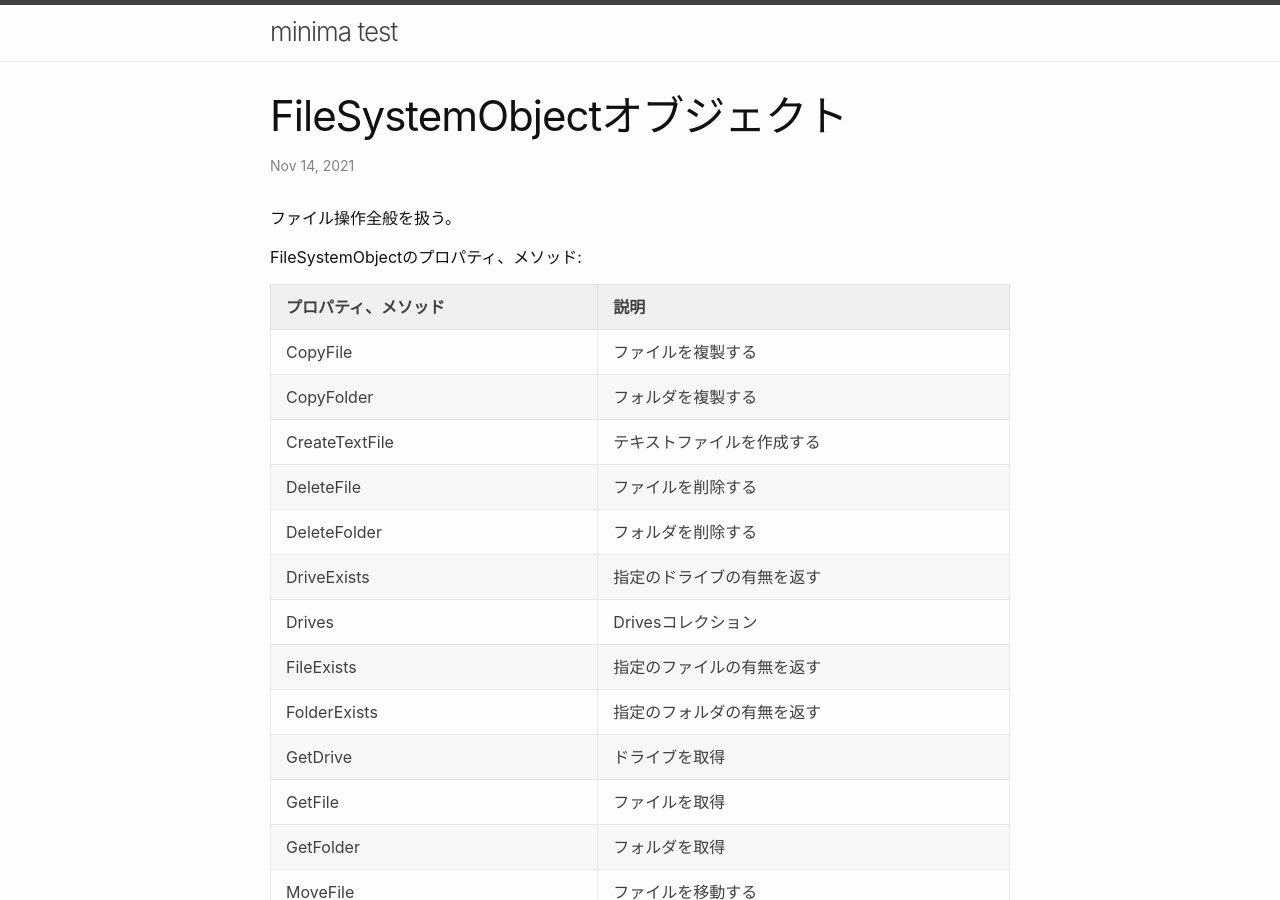
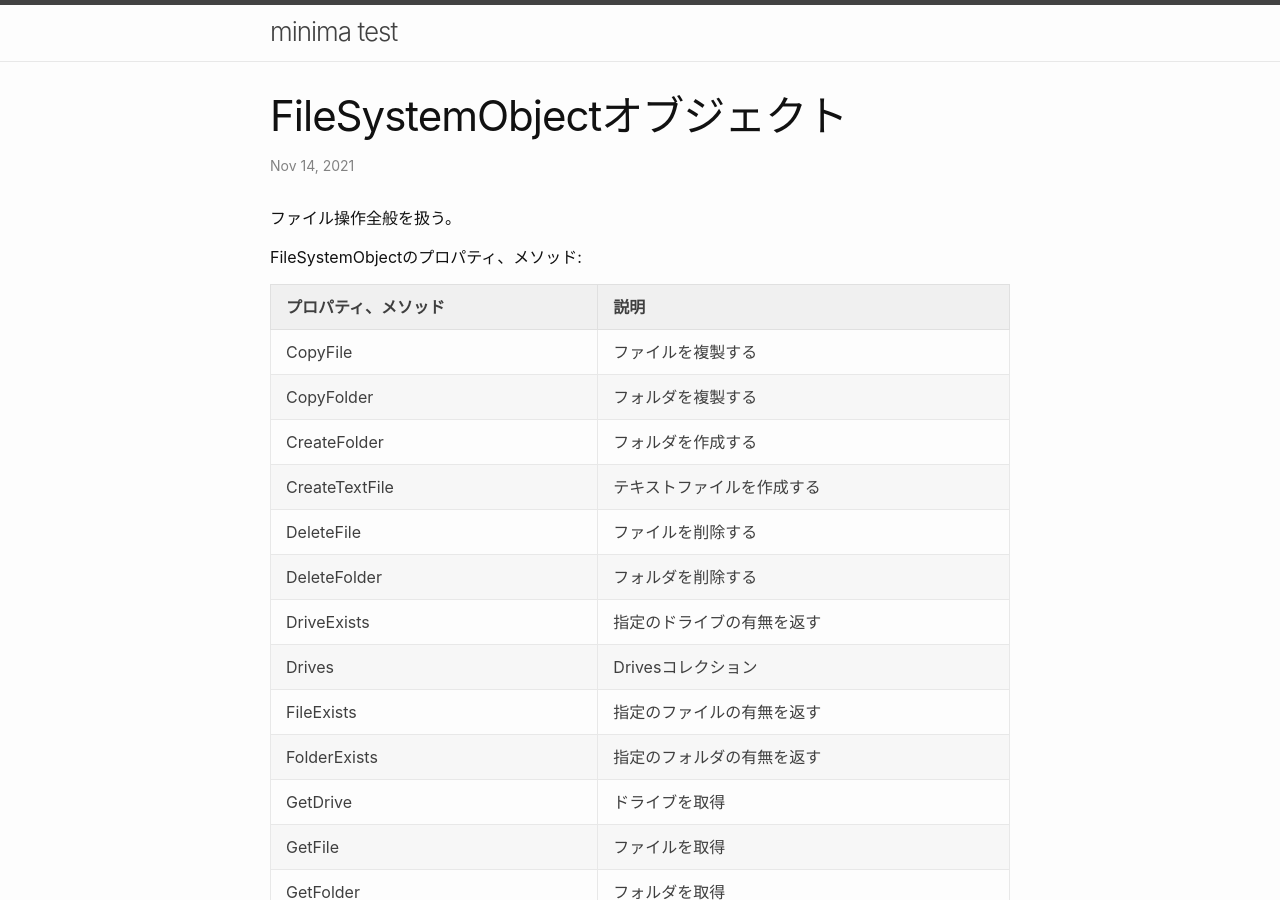
Before and after one commit to sammaya164/minima-test, a Jekyll site: the page built from _posts/2021-11-14-fso.md, in a window 1280 px wide and 900 px high. Built offline with Jekyll 4.4.1, drawn with Linux system fonts in a browser that asks for light colours.

Commit message:
Update 2021-11-14-fso.md

```diff
--- a/_posts/2021-11-14-fso.md
+++ b/_posts/2021-11-14-fso.md
@@ -11,6 +11,7 @@ FileSystemObjectのプロパティ、メソッド:
 |---|---|
 |CopyFile|ファイルを複製する|
 |CopyFolder|フォルダを複製する|
+|CreateFolder|フォルダを作成する|
 |CreateTextFile|テキストファイルを作成する|
 |DeleteFile|ファイルを削除する|
 |DeleteFolder|フォルダを削除する|
```
